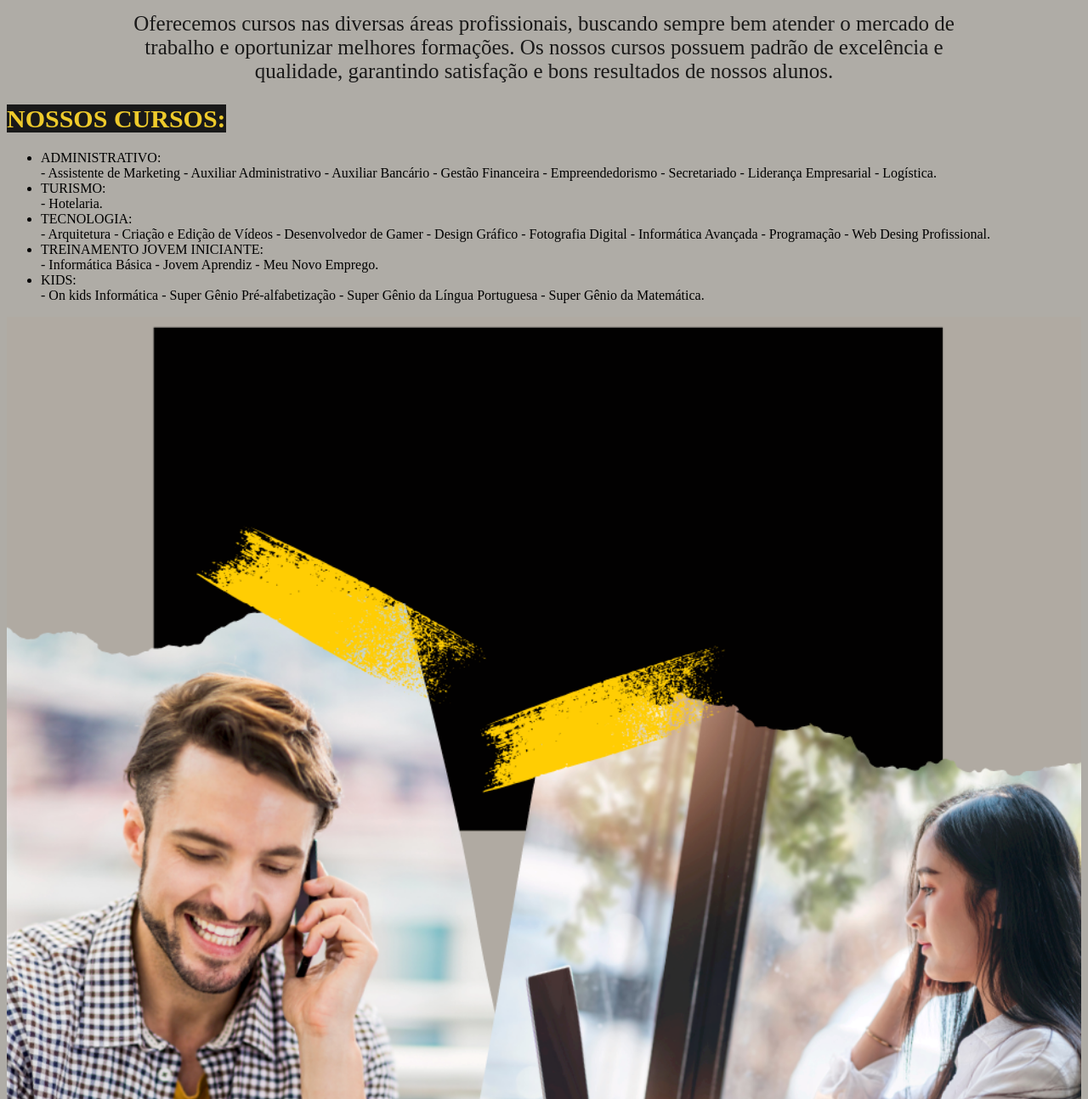
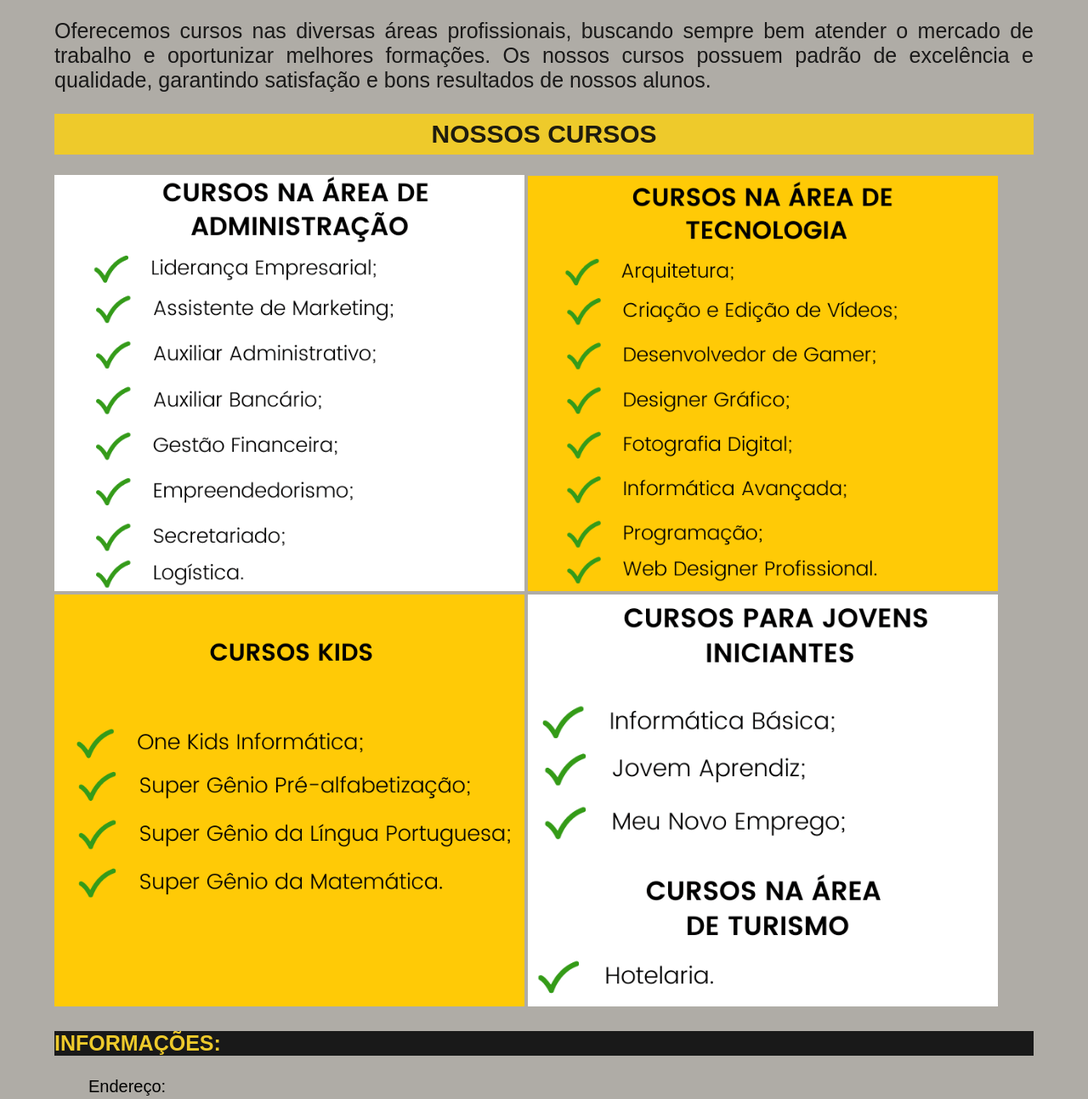
Before and after one commit to eduardanic/formadores-turma-J, a plain HTML site: page index.html in a window 1280 px wide. Shown: the part 510-1804 px from the top of the page at 85% size. Drawn offline with Linux system fonts and the light colour scheme.

Commit message:
Atualização Display e Header

```diff
--- a/index.html
+++ b/index.html
@@ -7,19 +7,20 @@
 
     </head>
     <body>
-        <div class="Texto-inicial">
-        <h1>Escola Profissionalizante
-        <br>
-        <font color="white" >IDEAL CURSOS</font>
-        </br>
-        </h1>
+        <header>
+            <div class="Texto-inicial">
+            <h1>Escola Profissionalizante
+            <br>
+            <font color="white"> IDEAL CURSOS </font>
+            </br>
+            </h1>
+        </header>
 
-        <p>Localizada em frente ao Lago Municipal, a escola de Cursos Profissionalizante IDEAL,
-            traz para a cidade de Salto do Lontra e Região o que há de melhor em formação profissional.
+        <p> Localizada em frente ao Lago Municipal, a escola de Cursos Profissionalizante IDEAL, traz para a cidade de Salto do Lontra e Região o que há de melhor em formação profissional.
             Fundada em 2018, a <b>IDEAL CURSOS</b>, já é destaque na cidade e conquista novos alunos a cada dia.</p>
 
         <p id="paragrafo1"> Nossa <b> MISSÃO </b> é: <i>"Ser referência no ensino profissionalizante, através de conteúdos teóricos
-            exclusivos e atualizados, do ensino prático com os melhores recursos; formando <B>profissionais
+            exclusivos e atualizados, do ensino prático com os melhores recursos; formando <B> profissionais
             de sucesso</B>."</i> </p>
 
         <p>Oferecemos cursos nas diversas áreas profissionais, buscando sempre bem atender o mercado
@@ -27,28 +28,24 @@
             e qualidade, garantindo satisfação e bons resultados de nossos alunos.</p>
         </div>
 
-
         <div class="Nossos-cursos">
-        <h2> <span> NOSSOS CURSOS: </span> </h2>
-            <ul>
-            <li> ADMINISTRATIVO: </li>
-            - Assistente de Marketing - Auxiliar Administrativo - Auxiliar Bancário - Gestão Financeira - Empreendedorismo - Secretariado - Liderança Empresarial - Logística.
-
-            <li> TURISMO: </li>
-            - Hotelaria.
-
-            <li> TECNOLOGIA: </li>
-            - Arquitetura - Criação e Edição de Vídeos - Desenvolvedor de Gamer - Design Gráfico - Fotografia Digital - Informática Avançada - Programação - Web Desing Profissional.
-
-            <li> TREINAMENTO JOVEM INICIANTE: </li>
-            - Informática Básica - Jovem Aprendiz - Meu Novo Emprego.
-
-            <li> KIDS:</li>
-            - On kids Informática - Super Gênio Pré-alfabetização - Super Gênio da Língua Portuguesa - Super Gênio da Matemática.
-        </ul>
+        <h2> <span> NOSSOS CURSOS </span> </h2>
         </div>
 
+         <img src="administração.png" class="administração">
+         <img src="tecnologias.png" class="tecnologias">
+         <img src="kids.png" class="kids1">
+         <img src="menoraprendiz.png" class="menoraprendiz">
+
+         <h3> INFORMAÇÕES:</h3>
+         <ul>
+            <li> Endereço: </li>
+            <li>  </li>
+
+        </ul>
         <img id="imagem-1" src="Imagem fim de pagina.png">
+
+
 
     </body>
 </html>
--- a/style.css
+++ b/style.css
@@ -1,41 +1,88 @@
 body {
     margin-top: 05%;
-    text-align: center;
     background-color: #8f8b83b6;
+    margin-left: 05%;
+    margin-right: 05%;
+    font-family: Arial, Helvetica, sans-serif;
 }
 
 h1 {
     background-color: #0c0c0cea;
+    text-align: center;
     font-size: 80px;
     font-weight: bold;
     color: rgb(238, 202, 43)
 }
 
+h2 {
+
+    color: #0c0c0cea;
+    background-color: rgb(238, 202, 43);
+    font-size: 30px;
+    text-align: center;
+    padding: 7px;
+
+}
+
+h3 {
+    text-align: justify;
+    font-size: 25px;
+    background-color: #0c0c0cea;
+    color: rgb(238, 202, 43)
+}
+
 p {
-    margin-left: 10%;
-    margin-right: 10%;
-    text-align: center;
+    text-align: justify;
     font-size: 25px;
     color: #0c0c0cea;
 }
+
 #paragrafo1 {
-     border-style: dotted;
-}
-
-span {
-    background-color: #0c0c0cea;
-    font-size: 30px;
-    font-weight: bold;
-    color: rgb(238, 202, 43)
+    border-style: dotted;
+    text-align: center;
 }
 
 #imagem-1 {
     width: 100%;
 }
 
-.Texto-inicial {
-    text-align: center;
+.Nossos-cursos {
+    text-align: justify;
+    font-size: 20px;
 }
-.Nossos-cursos {
+
+.administração {
+    display: inline-block;
     text-align: left;
+    width: 48%;
+
 }
+
+.tecnologias {
+    display: inline-block;
+    text-align: right;
+    width: 48%;
+
+}
+
+.kids1 {
+    display: inline-block;
+    text-align: right;
+    width: 48%;
+
+}
+
+.menoraprendiz {
+    display: inline-block;
+    text-align: right;
+    width: 48%;
+
+}
+li {
+    display: inline-block;
+	vertical-align: top;
+	width: 20%;
+	margin-right: 15%;
+    font-size: 20px;
+    text-align: justify;
+}
```
